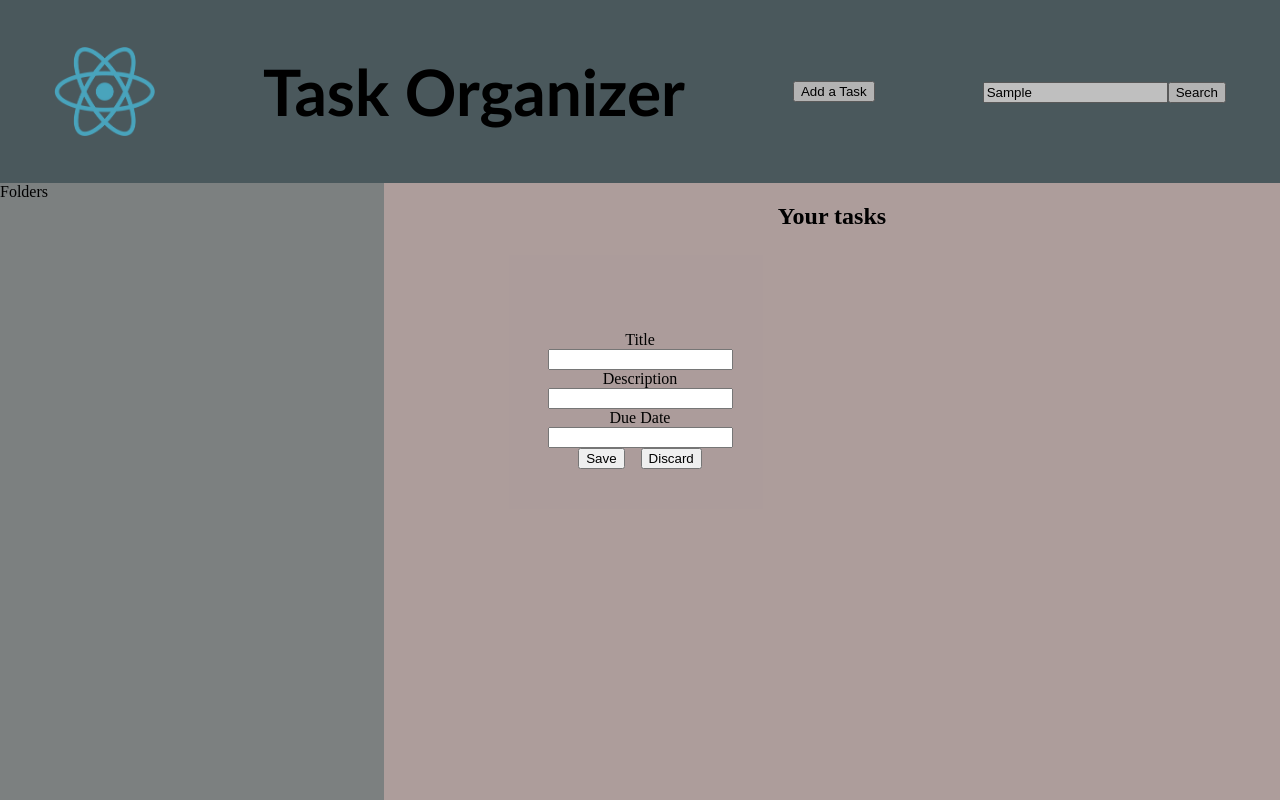
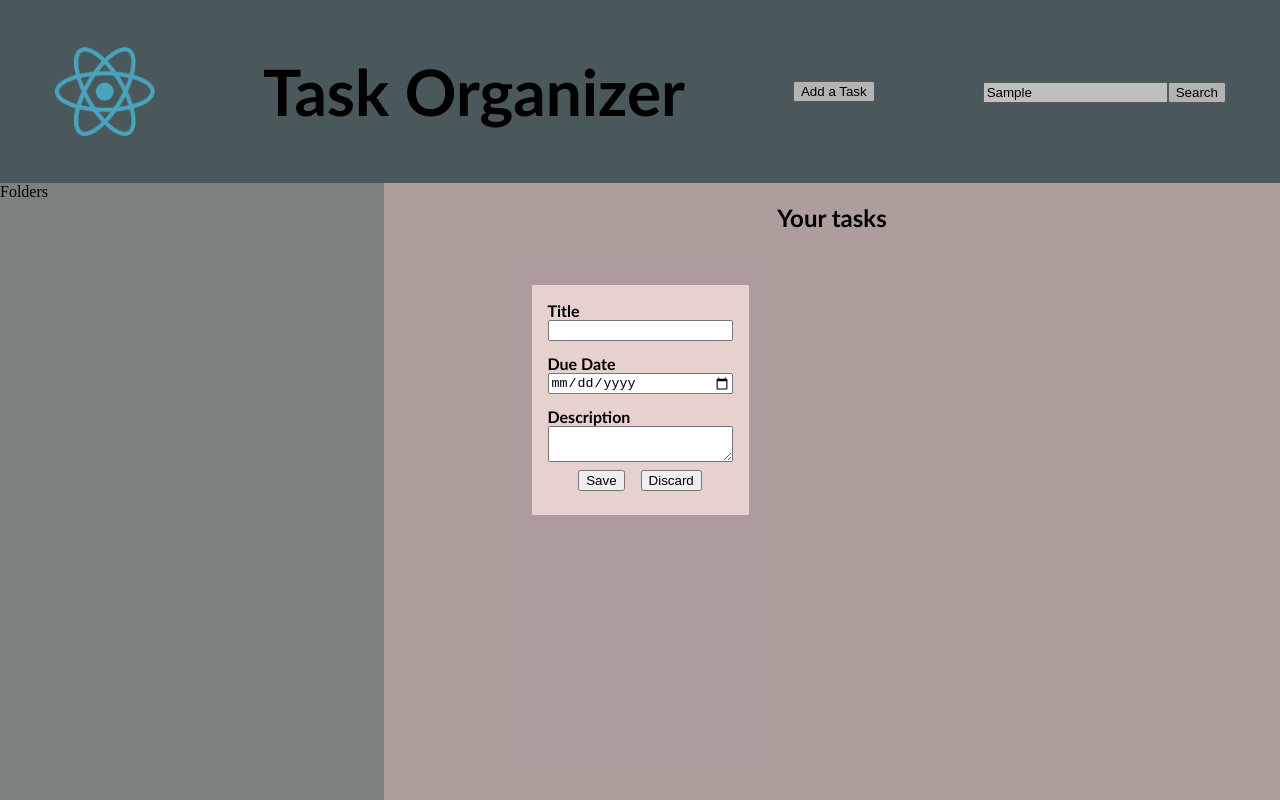
Before and after one commit to napolitanj/to-do-list-react, a React (Vite) app: page / in a window 1280 px wide. Both pictures are taken after typing "Sample" into the empty fields and a click on the button "Add a Task". Shown: the top 800 px of the page. Built offline with nearby package versions, Linux system fonts and the light colour scheme.

Commit message:
add date input and editor styles

```diff
--- a/src/App.tsx
+++ b/src/App.tsx
@@ -17,12 +17,9 @@ function App() {
   const updateTasks = (newTask: {
     title: string;
     description: string;
-    date: string;
+    date: date;
   }) => {
     setTasks((prev) => [...prev, newTask]);
-    {
-      toggleEditor;
-    }
     console.log(tasks);
   };
 
--- a/src/components/TaskEditor.tsx
+++ b/src/components/TaskEditor.tsx
@@ -6,7 +6,7 @@ interface Props {
   updateTasks: (newTask: {
     title: string;
     description: string;
-    date: string;
+    date: Date;
   }) => void;
 }
 
@@ -25,18 +25,30 @@ const TaskEditor = ({ onClick, updateTasks }: Props) => {
     <>
       <div className="editor-overlay">
         <div className="editor-container">
-          <label className="edit-title">Title</label>
+          <div className="title-description-date">
+            <label>
+              <strong>Title</strong>
+            </label>
             <input
               value={title}
               onChange={(e) => setTitle(e.target.value)}
             ></input>
-          <label className="edit-description">Description</label>
+            <label>
+              <strong>Due Date</strong>
+            </label>
             <input
+              type="date"
+              value={date}
+              onChange={(e) => setDate(e.target.value)}
+            ></input>
+            <label className="edit-description">
+              <strong>Description</strong>
+            </label>
+            <textarea
               value={description}
               onChange={(e) => setDescription(e.target.value)}
-          ></input>
-          <label className="edit-due-date">Due Date</label>
-          <input value={date} onChange={(e) => setDate(e.target.value)}></input>
+            ></textarea>
+          </div>
           <div className="button-container">
             <button onClick={handleSave}>Save</button>
             <button onClick={onClick}>Discard</button>
--- a/src/styles/EditorStyles.css
+++ b/src/styles/EditorStyles.css
@@ -9,6 +9,7 @@
     justify-content: center;
     align-items: center;
     z-index: 1000;
+    font-family: 'Calibri', sans-serif;
 
     .editor-container {
         display:flex;
@@ -16,10 +17,23 @@
         align-items:center;
         flex-direction: column;
         z-index:1001;
+        background-color: #E6D1CF;
+        padding:1em;
+
+        .title-description-date {
+            display:flex;
+            flex-direction:column;
+            justify-content:flex-start;
+
+            input {
+                margin-bottom: 1em;
+            }
+        }
 
         .button-container {
             display:flex;
-            gap: 1em
+            gap: 1em;
+            margin: .5em;
         }
     }
 }
--- a/src/styles/TaskListStyles.css
+++ b/src/styles/TaskListStyles.css
@@ -3,6 +3,7 @@
     width: 70%;
     height: 100vh;
     text-align:center;
+    font-family: 'Calibri', sans-serif;
 
     .task-list {
         display: flex;
@@ -16,6 +17,7 @@
         border: solid 1px;
         list-style-type:none;
         text-align:left;
+        background-color: #D2A295;
 
         .title-date-container {
             gap:2em;
@@ -25,7 +27,7 @@
 
         .buttons-container {
             display:flex;
-            justify-content: space-between;
+            justify-content: space-around;
         }
     }
 }
--- a/src/styles/TaskStyles.css
+++ b/src/styles/TaskStyles.css
@@ -1,6 +1,7 @@
 .task-container {
 
     background-color: #A5AAAB;
+    font-family: 'Calibri', sans-serif;
 
     .task-header {
         display:flex;
```
Lines whose indentation alone changed are shown as unchanged.
